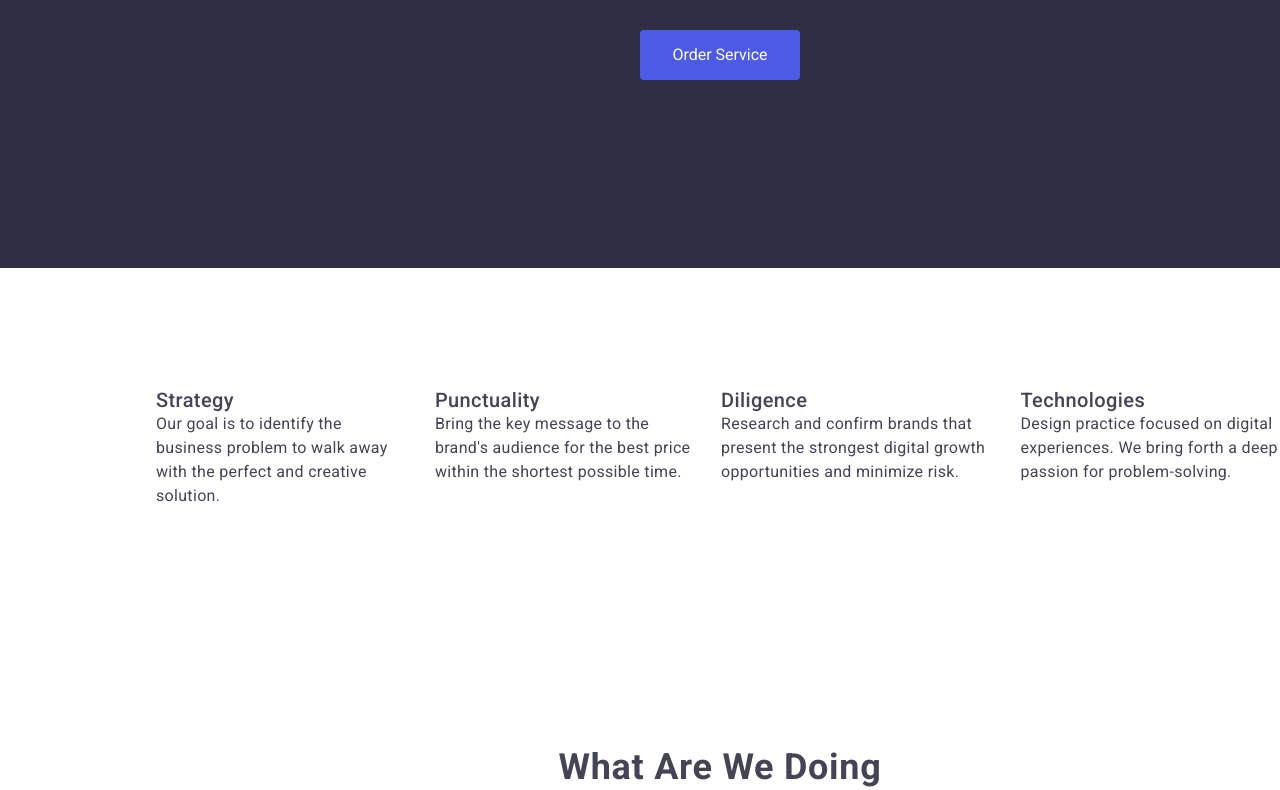
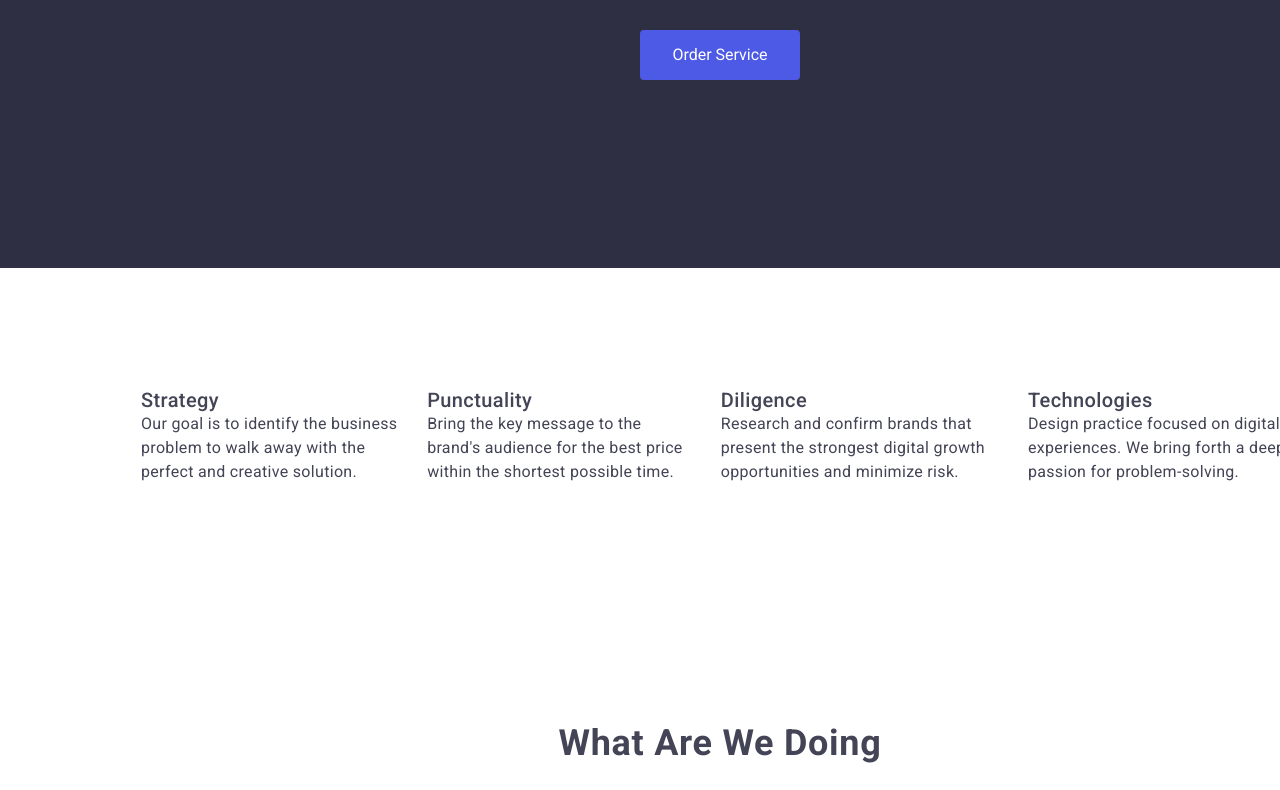
Before and after one commit to BalabaSerhii/BalabaSerhii-goit-markup-hw-02, a plain HTML site: page index.html in a window 1280 px wide. Shown: the part 398-1188 px from the top of the page. Drawn offline with nearby package versions, Linux system fonts and the light colour scheme.

Commit message:
Update styles.css

```diff
--- a/css/styles.css
+++ b/css/styles.css
@@ -54,7 +54,7 @@
 .container {
 	margin-left: auto;
 	margin-right: auto;
-	width: 1128px;
+	width: 1158px;
 	/* outline: 1px solid red; */
 	/* padding-left: 12px;
 	padding-right: 12px; */
```
